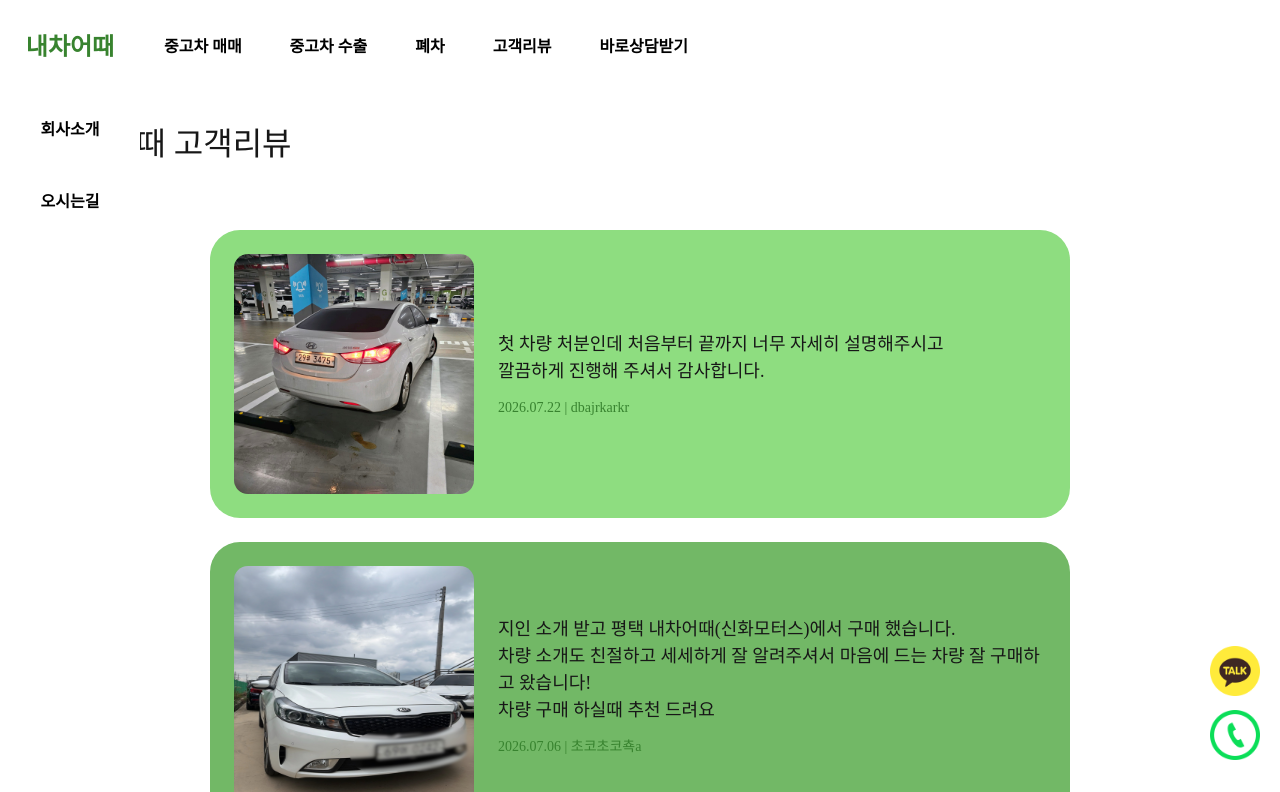
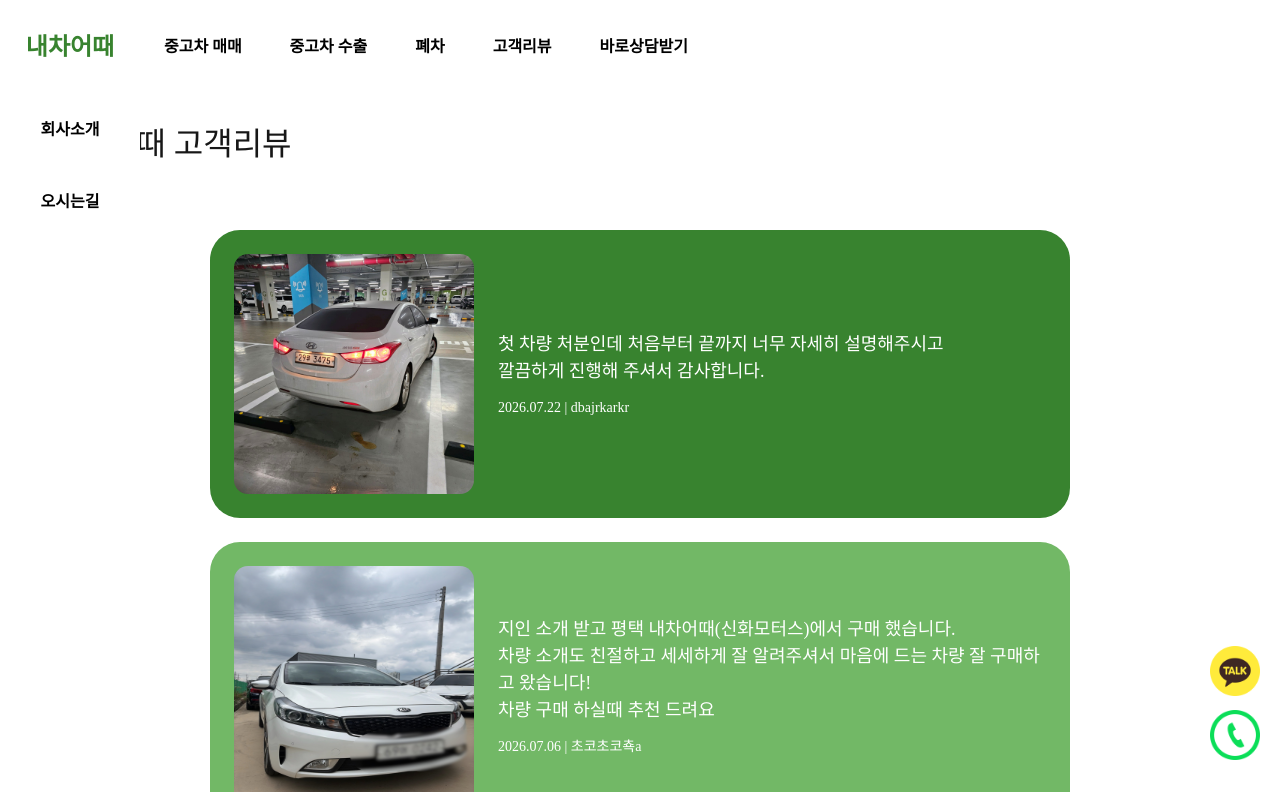
Before and after one commit to NaechaEottae/used-car, a Next.js app: page /customer-review in a window 1280 px wide. Shown: the top 792 px of the page. Built offline with nearby package versions, Linux system fonts and the light colour scheme; a web font is replaced by a local one.

Commit message:
메인페이지 리뉴얼

```diff
--- a/app/globals.css
+++ b/app/globals.css
@@ -375,7 +375,7 @@ main {
   align-self: center;
 }
 .sec4 {
-  padding: 0 16% 0 16%;
+  padding: 96px 16% 100px 16%;
   height: auto;
   background-color: #72b866;
   color: white;
@@ -383,8 +383,6 @@ main {
   flex-direction: row;
   justify-content: space-between;
   align-items: center;
-  margin-top: 96px;
-  margin-bottom: 100px;
 }
 .sec4 p {
   color: white;
@@ -562,7 +560,7 @@ main {
   background-color: #38832f;
   line-height: 32px;
 }
-.information-wrap h3 {
+.information-wrap h1 {
   font-size: 36px;
   margin: 32px 0;
 }
@@ -643,10 +641,11 @@ main {
   border-radius: 30px;
   gap: 24px;
   background-color: #72b866;
+  color: white;
   padding: 24px;
 }
 .card:nth-child(odd) {
-  background-color: #8edd80;
+  background-color: #38832f;
 }
 .card-image {
   width: 240px;
@@ -664,7 +663,6 @@ main {
   margin-bottom: 12px;
 }
 .small-font {
-  color: #38832f;
   font-size: 14px;
 }
 @media (max-width: 991px) {
```
